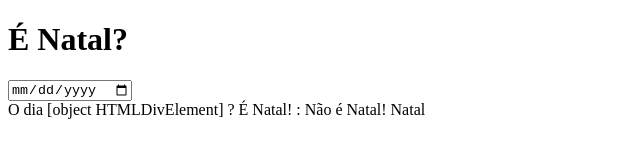
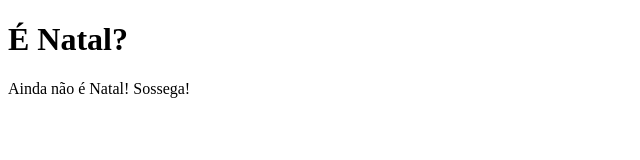
Before and after one commit to RafaelValsechi/Curso-JavaScript, a plain HTML site: page exNatal.html in a window 1280 px wide. Shown: the whole page, without its empty margins (0-640 px from the left). Drawn offline with Linux system fonts and the light colour scheme.

Commit message:
rewrite christmas exercise

```diff
--- a/exNatal.html
+++ b/exNatal.html
@@ -8,15 +8,23 @@
 </head>
 <body>
     <h1>É Natal?</h1>
-    <input type="date" name="dia" id="dia">
     <div id="res">Res</div>
 
     <script>
-        var diaHoje = document.querySelector('input#dia')
-        var data = ('diaHoje')
-        var sim = 'É Natal!'
-        var nao = 'Não é Natal!'
-        res.innerHTML = `O dia ${res} ? ${sim} : ${nao} Natal`
+        var agora = new Date()
+        var diaHoje = agora.getDate()
+        var mesHoje = agora.getUTCMonth()
+        var diaVesp = 24
+        var diaNatal = 25
+        var mesNatal = 12
+
+        if (agora == diaVesp && agora == mesNatal ) {
+            res.innerHTML = 'É vépera de Natal'
+        } else if (agora == diaNatal && agora == mesNatal) {
+            res.innerHTML = "É Natal! Feliz Natal! Ho Ho Ho"
+        } else {
+            res.innerHTML = "Ainda não é Natal! Sossega!"
+        }
 
     </script>
 </body>
```
